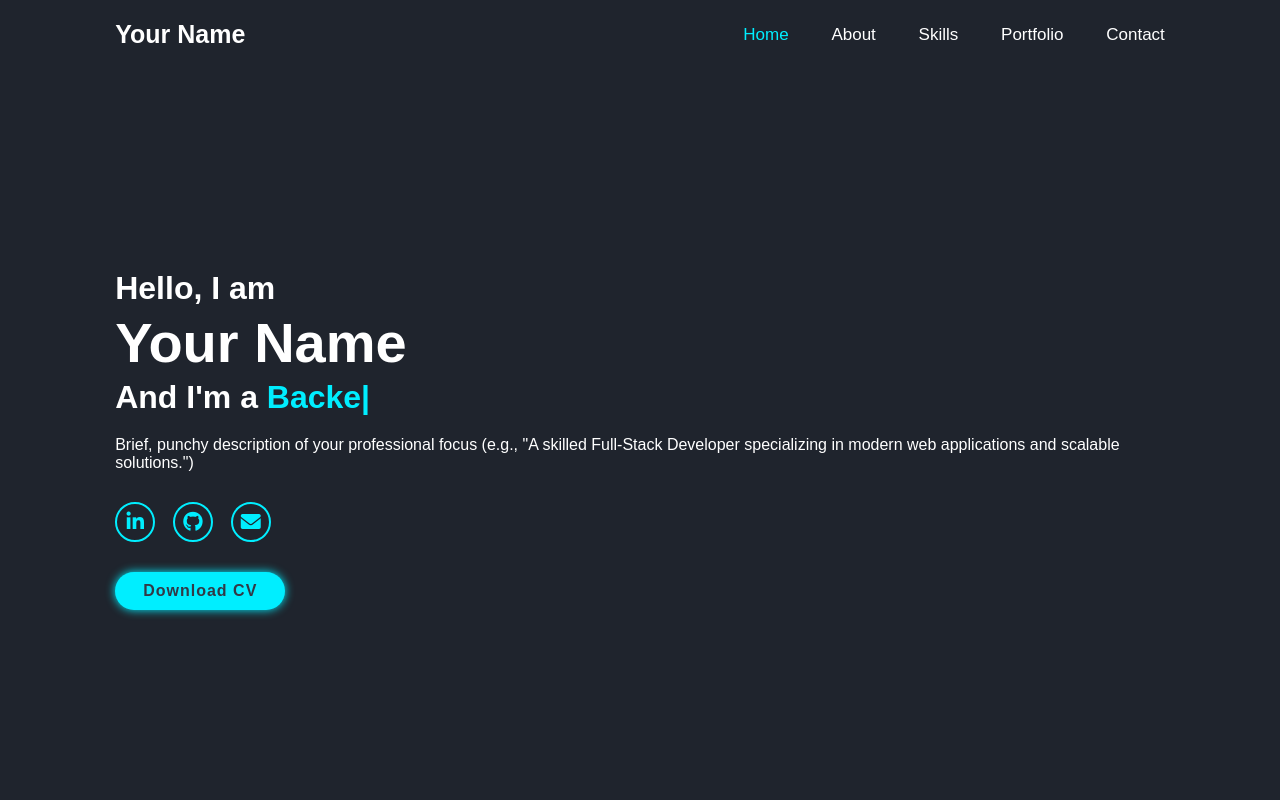
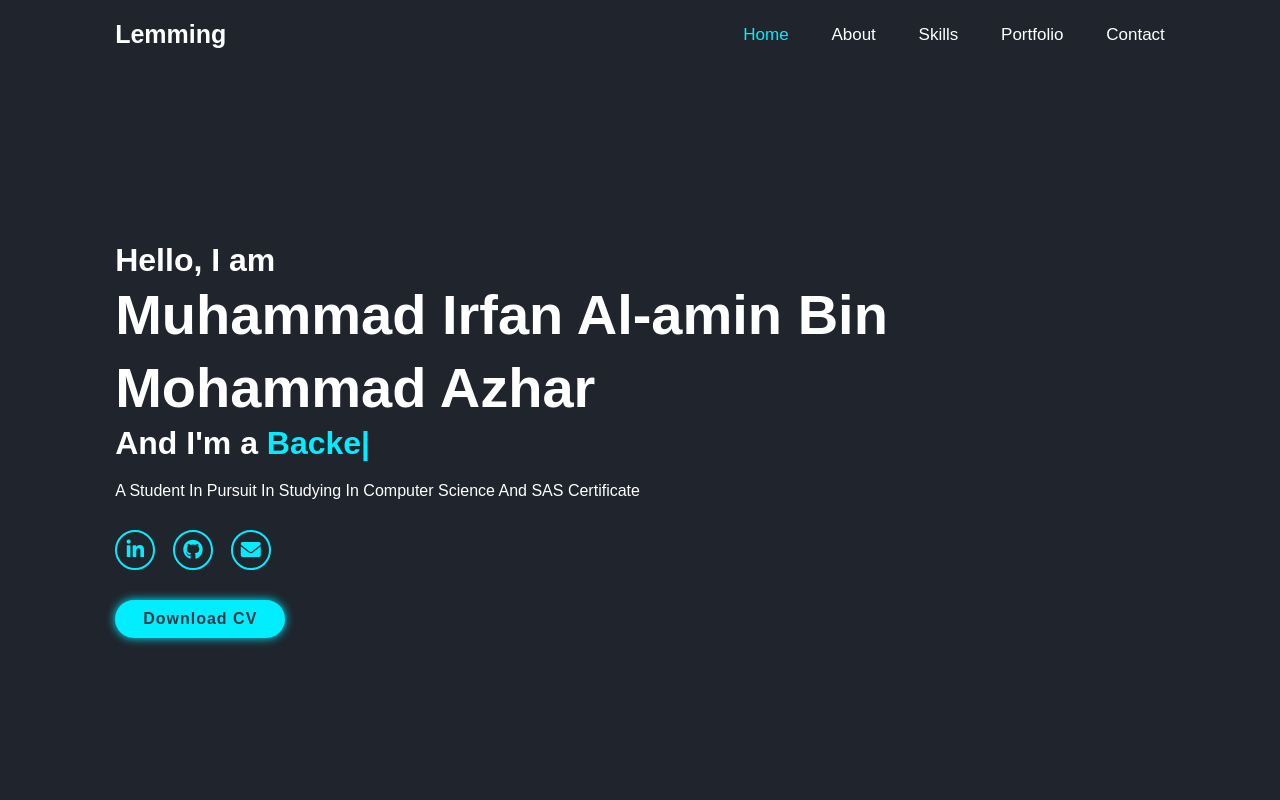
Before and after one commit to lemming-05/portfolio, a plain HTML site: page index.html in a window 1280 px wide. Shown: the top 800 px of the page. Drawn offline with nearby package versions, Linux system fonts and the light colour scheme.

Commit message:
Modify portfolio details and personal information
Updated personal information and links in the portfolio.

```diff
--- a/index.html
+++ b/index.html
@@ -10,7 +10,7 @@
 <body>
 
     <header class="header">
-        <a href="#" class="logo">Your Name</a>
+        <a href="#" class="logo">Lemming</a>
         <nav class="navbar">
             <a href="#home" class="active">Home</a>
             <a href="#about">About</a>
@@ -24,15 +24,15 @@
     <section class="home" id="home">
         <div class="home-content">
             <h3>Hello, I am</h3>
-            <h1>Your Name</h1>
+            <h1>Muhammad Irfan Al-amin Bin Mohammad Azhar</h1>
             <h3>And I'm a <span class="multiple-text"></span></h3>
-            <p>Brief, punchy description of your professional focus (e.g., "A skilled Full-Stack Developer specializing in modern web applications and scalable solutions.")</p>
+            <p>A Student In Pursuit In Studying In Computer Science And SAS Certificate</p>
             <div class="social-media">
-                <a href="#"><i class="fab fa-linkedin-in"></i></a>
+                <a href="https://www.linkedin.com/public-profile/settings?trk=d_flagship3_profile_self_view_public_profile"><i class="fab fa-linkedin-in"></i></a>
                 <a href="#"><i class="fab fa-github"></i></a>
                 <a href="#"><i class="fas fa-envelope"></i></a>
             </div>
-            <a href="your_resume.pdf" class="btn" download>Download CV</a>
+            <a href="Resume Muhammad Irfan Al-amin.pdf" class="btn" download>Download CV</a>
         </div>
         <div class="home-img">
             </div>
@@ -116,7 +116,7 @@
 
     <footer class="footer">
         <div class="footer-text">
-            <p>Copyright &copy; 2025 by Your Name | All Rights Reserved.</p>
+            <p>Copyright &copy; 2025 by Muhammad Irfan Al-amin | All Rights Reserved.</p>
         </div>
         <div class="footer-iconTop">
             <a href="#home"><i class="fas fa-arrow-up"></i></a>
```
